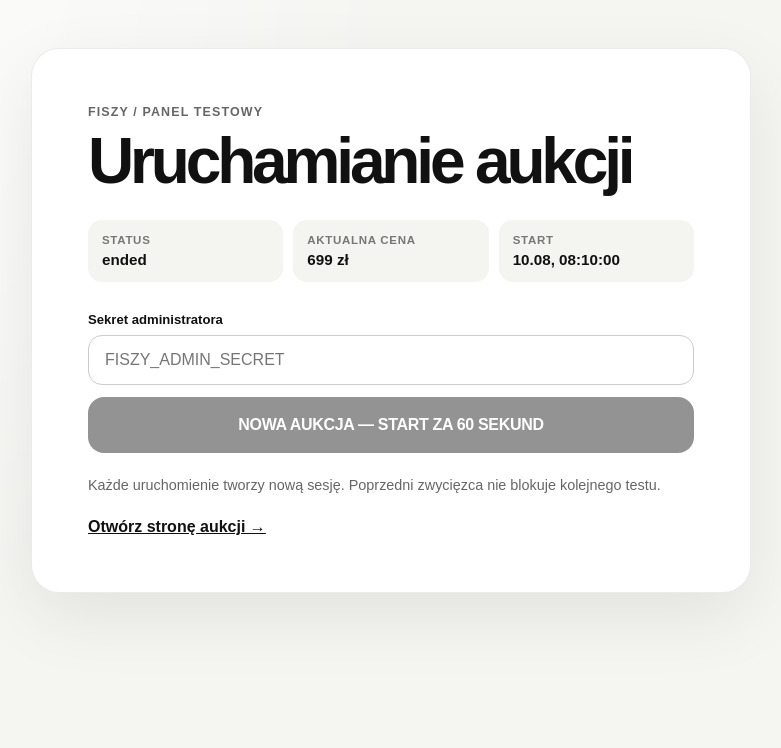
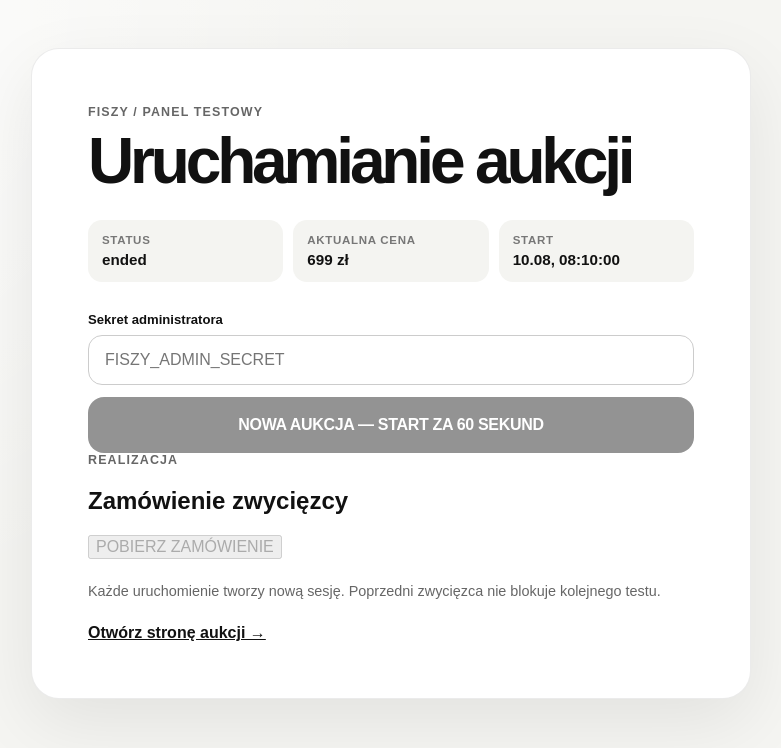
Before and after one commit to jryba94-maker/fiszy-mvp, a Next.js app: page /admin in a window 1280 px wide. Shown: the top 748 px of the page, without its empty margins (249-1030 px from the left). Built offline with nearby package versions, Linux system fonts and the light colour scheme.

Commit message:
Show paid winner order in admin panel

```diff
--- a/app/admin/page.tsx
+++ b/app/admin/page.tsx
@@ -4,15 +4,49 @@ import { useEffect, useState } from "react";
 
 type AuctionState = {
   runId: string;
-  status: "waiting" | "live" | "ended" | "sold";
+  status: "waiting" | "live" | "ended" | "payment_pending" | "sold";
   currentPrice: number;
   startsAt: string;
   endsAt: string;
 };
 
 type StartResponse = {
-  outcome: "scheduled" | "unauthorized" | "admin_not_configured" | "storage_error";
+  outcome:
+    | "scheduled"
+    | "unauthorized"
+    | "admin_not_configured"
+    | "pending_payment"
+    | "storage_error";
   startsAt?: string;
+};
+
+type Order = {
+  orderId: string;
+  runId: string;
+  bidderId: string;
+  product: string;
+  amount: number;
+  currency: "pln";
+  paymentSessionId: string;
+  paidAt: string;
+  customer: {
+    name: string | null;
+    email: string | null;
+    phone: string | null;
+  };
+  shippingAddress: {
+    city: string | null;
+    country: string | null;
+    line1: string | null;
+    line2: string | null;
+    postalCode: string | null;
+    state: string | null;
+  } | null;
+};
+
+type OrderResponse = {
+  outcome: "ok" | "unauthorized" | "admin_not_configured" | "storage_error";
+  order?: Order | null;
 };
 
 function formatDateTime(value?: string) {
@@ -27,11 +61,23 @@ function formatDateTime(value?: string) {
   });
 }
 
+function formatAddress(order: Order | null) {
+  const address = order?.shippingAddress;
+  if (!address) return "—";
+
+  const street = [address.line1, address.line2].filter(Boolean).join(", ");
+  const city = [address.postalCode, address.city].filter(Boolean).join(" ");
+  return [street, city, address.country].filter(Boolean).join(" · ") || "—";
+}
+
 export default function AdminPage() {
   const [auction, setAuction] = useState<AuctionState | null>(null);
   const [adminKey, setAdminKey] = useState("");
   const [isStarting, setIsStarting] = useState(false);
   const [message, setMessage] = useState("");
+  const [order, setOrder] = useState<Order | null>(null);
+  const [isLoadingOrder, setIsLoadingOrder] = useState(false);
+  const [orderMessage, setOrderMessage] = useState("");
 
   const loadAuction = async () => {
     try {
@@ -48,6 +94,43 @@ export default function AdminPage() {
     const timer = window.setInterval(() => void loadAuction(), 1000);
     return () => window.clearInterval(timer);
   }, []);
+
+  const loadOrder = async () => {
+    if (!adminKey || isLoadingOrder) return;
+
+    setIsLoadingOrder(true);
+    setOrderMessage("");
+
+    try {
+      const response = await fetch("/api/admin/order", {
+        cache: "no-store",
+        headers: {
+          Authorization: `Bearer ${adminKey}`,
+        },
+      });
+      const data = (await response.json()) as OrderResponse;
+
+      if (data.outcome === "ok") {
+        setOrder(data.order ?? null);
+        setOrderMessage(
+          data.order
+            ? "Zamówienie pobrane z Redis."
+            : "Ta sesja aukcji nie ma jeszcze opłaconego zamówienia.",
+        );
+      } else if (data.outcome === "unauthorized") {
+        setOrder(null);
+        setOrderMessage("Nieprawidłowy sekret administratora.");
+      } else {
+        setOrder(null);
+        setOrderMessage("Nie udało się pobrać zamówienia.");
+      }
+    } catch {
+      setOrder(null);
+      setOrderMessage("Nie udało się połączyć z endpointem zamówienia.");
+    } finally {
+      setIsLoadingOrder(false);
+    }
+  };
 
   const startAuction = async () => {
     if (!adminKey || isStarting) return;
@@ -66,11 +149,15 @@ export default function AdminPage() {
 
       if (data.outcome === "scheduled") {
         setMessage(`Nowa aukcja zaplanowana na ${formatDateTime(data.startsAt)}.`);
+        setOrder(null);
+        setOrderMessage("");
         await loadAuction();
       } else if (data.outcome === "unauthorized") {
         setMessage("Nieprawidłowy sekret administratora.");
       } else if (data.outcome === "admin_not_configured") {
         setMessage("Brak FISZY_ADMIN_SECRET w zmiennych środowiskowych Vercela.");
+      } else if (data.outcome === "pending_payment") {
+        setMessage("Poprzedni zwycięzca ma jeszcze aktywną płatność. Spróbuj ponownie za chwilę.");
       } else {
         setMessage("Nie udało się zapisać nowej aukcji w Redisie.");
       }
@@ -126,6 +213,38 @@ export default function AdminPage() {
 
         {message ? <p className="adminMessage">{message}</p> : null}
 
+        <div className="orderSection">
+          <div className="orderHeader">
+            <div>
+              <p className="eyebrow">Realizacja</p>
+              <h2>Zamówienie zwycięzcy</h2>
+            </div>
+            <button
+              className="adminSecondaryButton"
+              type="button"
+              onClick={loadOrder}
+              disabled={!adminKey || isLoadingOrder}
+            >
+              {isLoadingOrder ? "POBIERAM..." : "POBIERZ ZAMÓWIENIE"}
+            </button>
+          </div>
+
+          {order ? (
+            <div className="orderDetails">
+              <div><span>Numer</span><strong>{order.orderId}</strong></div>
+              <div><span>Produkt</span><strong>{order.product}</strong></div>
+              <div><span>Kwota</span><strong>{order.amount} zł</strong></div>
+              <div><span>Opłacono</span><strong>{formatDateTime(order.paidAt)}</strong></div>
+              <div><span>Klient</span><strong>{order.customer.name ?? "—"}</strong></div>
+              <div><span>E-mail</span><strong>{order.customer.email ?? "—"}</strong></div>
+              <div><span>Telefon</span><strong>{order.customer.phone ?? "—"}</strong></div>
+              <div className="orderWide"><span>Adres dostawy</span><strong>{formatAddress(order)}</strong></div>
+            </div>
+          ) : null}
+
+          {orderMessage ? <p className="adminMessage">{orderMessage}</p> : null}
+        </div>
+
         <p className="adminNote">
           Każde uruchomienie tworzy nową sesję. Poprzedni zwycięzca nie blokuje kolejnego testu.
         </p>
```
